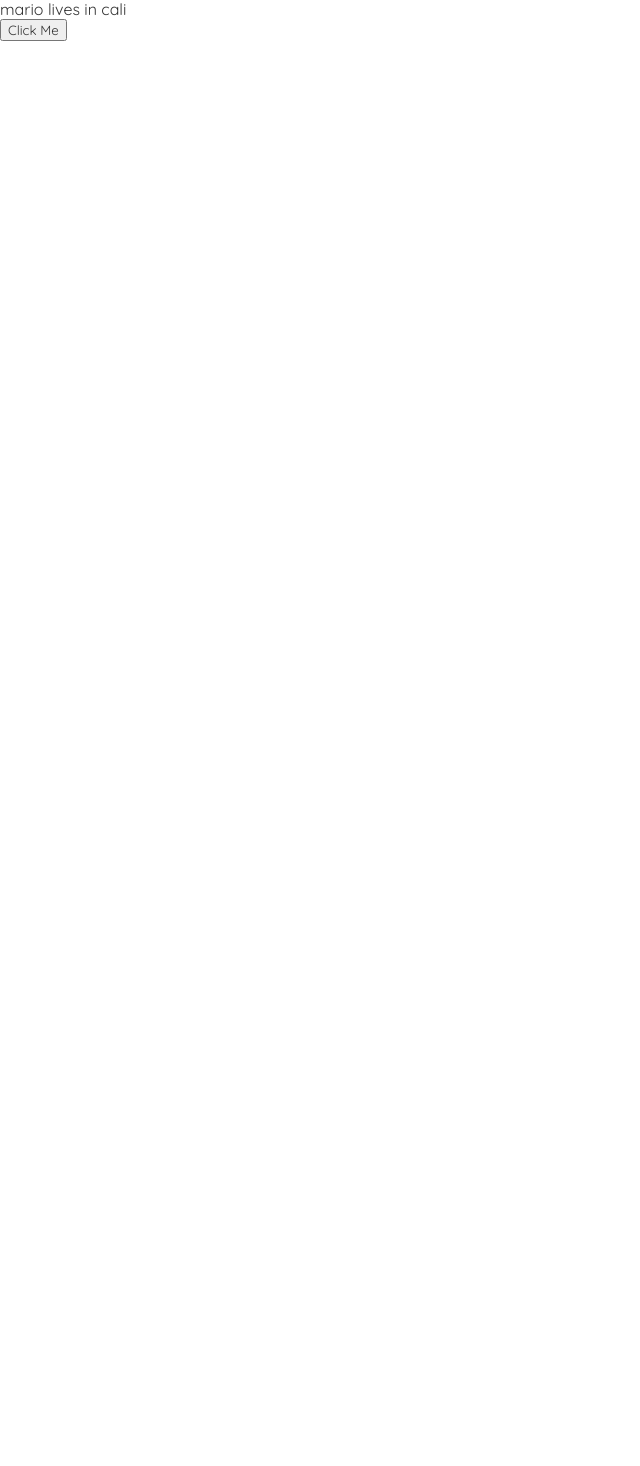
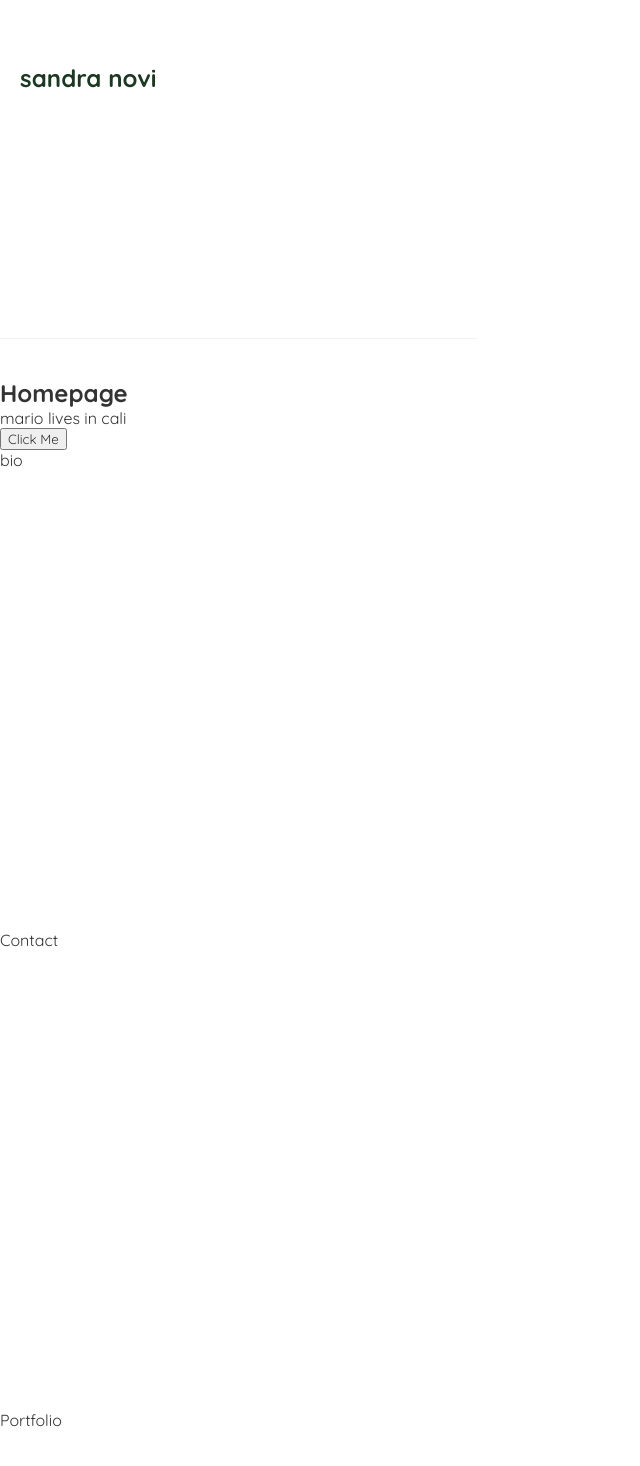
Before and after one commit to sandritaa/milenasatelier, a React (Create React App) app: page / in a window 1280 px wide. Shown: the part 222-1688 px from the top of the page, without its empty margins (0-640 px from the left). Before the commit the page ends 800 px from the top, so only its background shows below. Built offline with nearby package versions, Linux system fonts and the light colour scheme.

Commit message:
add outstanding navbar components

```diff
--- a/public/index.html
+++ b/public/index.html
@@ -24,9 +24,6 @@
       work correctly both with client-side routing and a non-root public URL.
       Learn how to configure a non-root public URL by running `npm run build`.
     -->
-    <link rel="preconnect" href="https://fonts.googleapis.com">
-<link rel="preconnect" href="https://fonts.gstatic.com" crossorigin>
-<link href="https://fonts.googleapis.com/css2?family=Bebas+Neue&display=swap" rel="stylesheet">
 
     <title>sandra novi</title>
 
--- a/src/App.js
+++ b/src/App.js
@@ -1,15 +1,20 @@
-import './index.css';
-import Navbar from './Navbar';
-import Home from './Home'
+import "./index.css";
+import Navbar from "./Navbar";
+import Home from "./Home";
+import Bio from "./Bio";
+import Portfolio from "./Portfolio";
+import Contact from "./Contact";
 
 function App() {
   // const title= 'sandra novi'
   return (
     <div className="App">
       <Navbar />
-     <div className="content"></div>
-     <Home />
-
+      <div className="content"></div>
+      <Home />
+      <Bio />
+      <Contact />
+      <Portfolio />
     </div>
   );
 }
--- /dev/null
+++ b/src/Bio.js
@@ -0,0 +1,9 @@
+const Bio = () => {
+  return (
+    <div className="Bio" id="Bio">
+      <p>bio</p>
+    </div>
+  );
+};
+
+export default Bio;
--- /dev/null
+++ b/src/Contact.js
@@ -0,0 +1,9 @@
+const Contact = () => {
+  return (
+    <div className="Contact" id="Contact">
+      <p>Contact</p>
+    </div>
+  );
+};
+
+export default Contact;
--- a/src/Home.js
+++ b/src/Home.js
@@ -1,20 +1,23 @@
+import { useState } from "react";
+// import { Link } from "react-scroll";
 
-import { useState } from 'react';
 const Home = () => {
-    const [name, setName] = useState('mario');
-    const [location, setLocation] = useState('cali')
+  const [name, setName] = useState("mario");
+  const [location, setLocation] = useState("cali");
 
   const handleClick = () => {
-        setName('mariaaa');
-        setLocation('italy');
-    }
+    setName("mariaaa");
+    setLocation("italy");
+  };
   return (
-        <div className="home">
+    <div className="home" id="Home">
       <h2>Homepage</h2>
-            <p>{ name } lives in { location }</p>
+      <p>
+        {name} lives in {location}
+      </p>
       <button onClick={handleClick}> Click Me</button>
     </div>
   );
-}
+};
 
 export default Home;
--- a/src/Navbar.js
+++ b/src/Navbar.js
@@ -1,15 +1,19 @@
+// import { Link } from "react-scroll";
+// import { useState } from "react/cjs/react.development";
+import React from "react";
+
 const Navbar = () => {
   return (
     <nav className="navbar">
       <h1>sandra novi</h1>
       <div className="links">
-                <a href='/Home'>Home</a>
-                <a href='/About Me'>Bio</a>
-                <a href='/Portfolio'>Portfolio</a>
-                <a href='/Contact'>Contact</a>
+        <a href="/Home">Home</a>
+        <a href="/Bio">Bio</a>
+        <a href="/Portfolio">Portfolio</a>
+        <a href="/Contact">Contact</a>
       </div>
     </nav>
   );
-}
+};
 
 export default Navbar;
--- /dev/null
+++ b/src/Portfolio.js
@@ -0,0 +1,9 @@
+const Portfolio = () => {
+  return (
+    <div className="Portfolio" id="Portfolio">
+      <p>Portfolio</p>
+    </div>
+  );
+};
+
+export default Portfolio;
--- a/src/index.css
+++ b/src/index.css
@@ -1,5 +1,3 @@
-
-
 @import url('https://fonts.googleapis.com/css2?family=Quicksand:wght@300;400;500;600;700&family=Bebas+Neue&display=swap');
 
 
@@ -9,6 +7,7 @@
   font-family: "Quicksand";
   color: #333;
 }
+
 .navbar {
   padding: 20px;
   display: flex;
@@ -16,30 +15,38 @@
   max-width: 600px;
   margin: 0 auto;
   border-bottom: 1px solid #f2f2f2;
+  position: fixed;
 }
+
 .navbar h1 {
   color: #1c3822;
 }
+
 .navbar .links {
   margin-left: auto;
+  min-height: 60vh;
 }
+
 .navbar a {
   margin-left: 16px;
   text-decoration: none;
   padding: 6px;
 }
+
 .navbar a:hover {
   color: #1c3822;
 }
+
 .content {
   max-width: 600px;
   margin: 40px auto;
   padding: 20px;
+  min-height: 60vh;
 }
 
-.home,
-.bio,
-.portfolio,
-.contact{
+.Home,
+.Bio,
+.Portfolio,
+.Contact {
   min-height: 60vh;
 }
```
Lines whose indentation alone changed are shown as unchanged.
